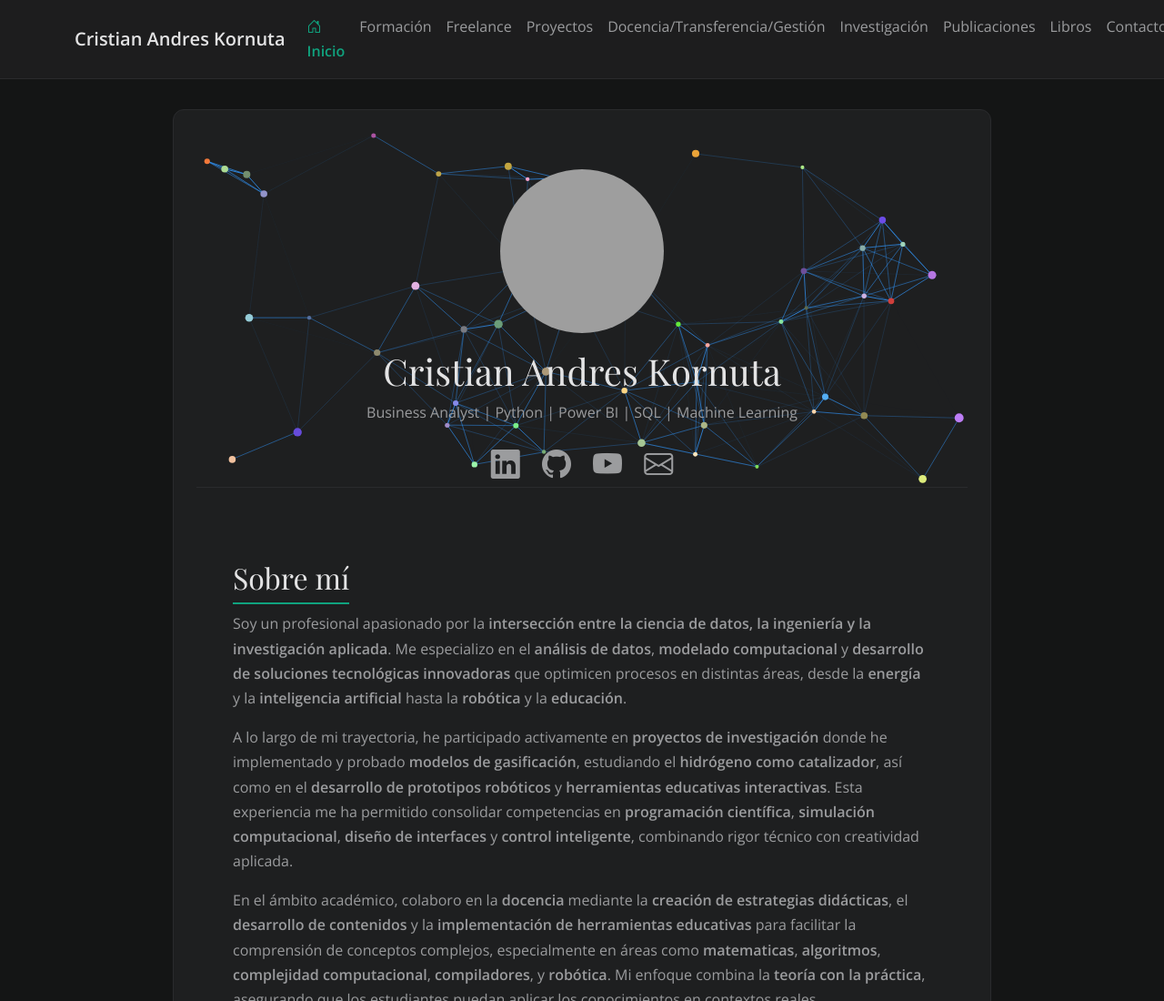
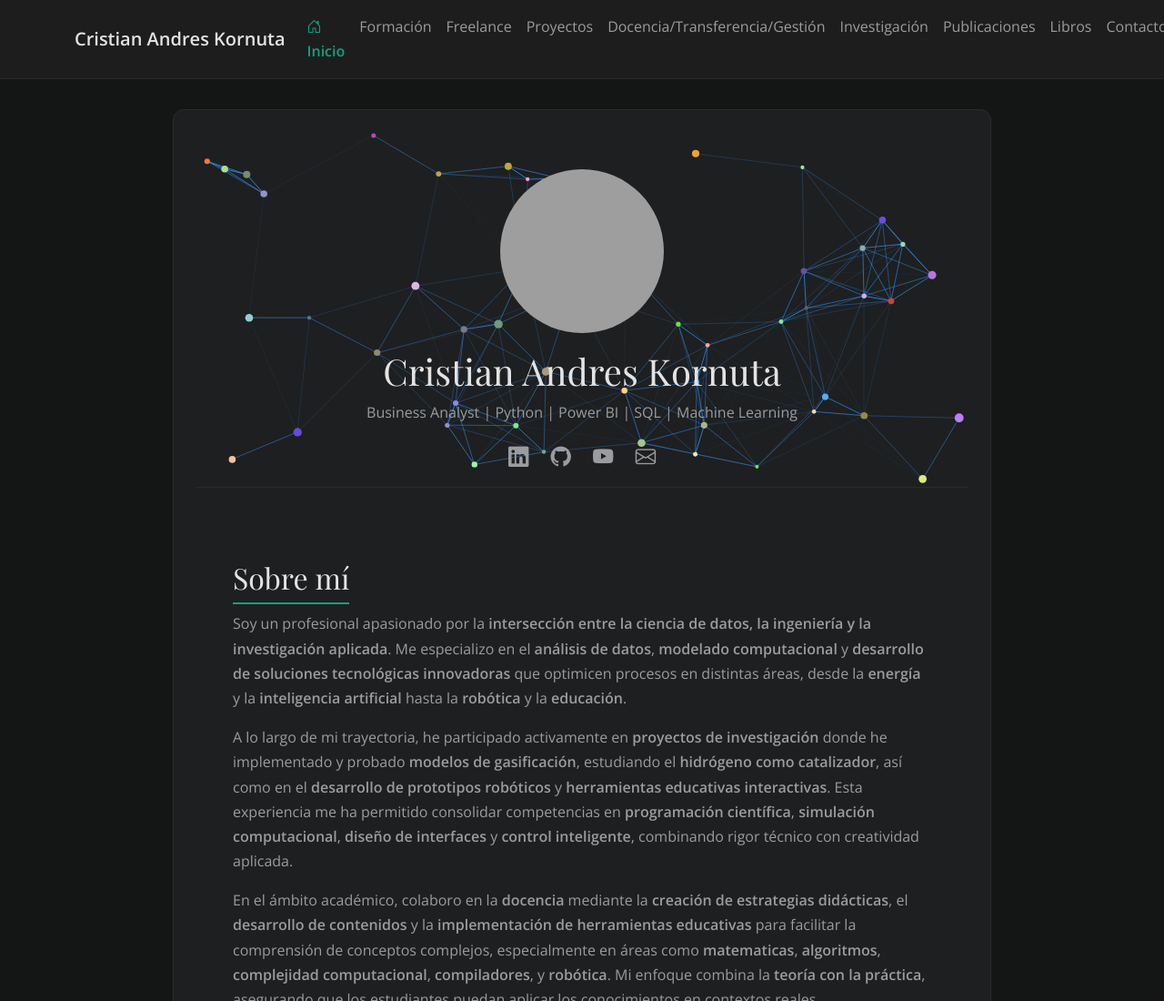
Before and after one commit to cristiankornuta/PortfolioWeb, a plain HTML site: page index.html in a window 1280 px wide. Shown: the top 1100 px of the page at 91% size. Drawn offline with nearby package versions, Linux system fonts and the light colour scheme; grey boxes are pictures that could not be loaded.

Commit message:
Update style.css

```diff
--- a/assets/css/style.css
+++ b/assets/css/style.css
@@ -141,7 +141,7 @@ nav .nav-link.active {
 
 .social-links a {
   color: var(--color-muted);
-  font-size: 2.0rem;
+  font-size: 1.4rem;
   margin: 0 10px;
   transition: 0.2s;
 }
```
